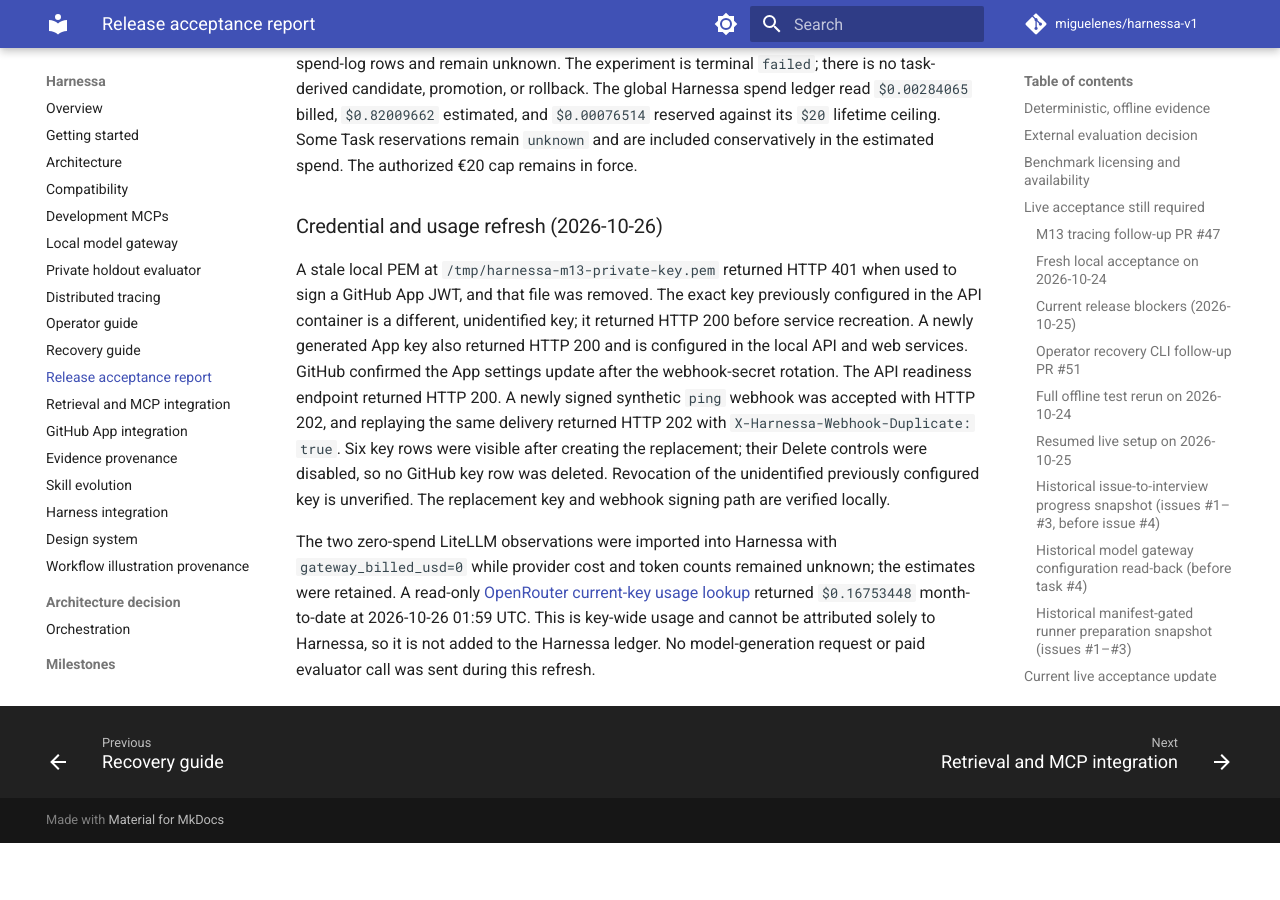
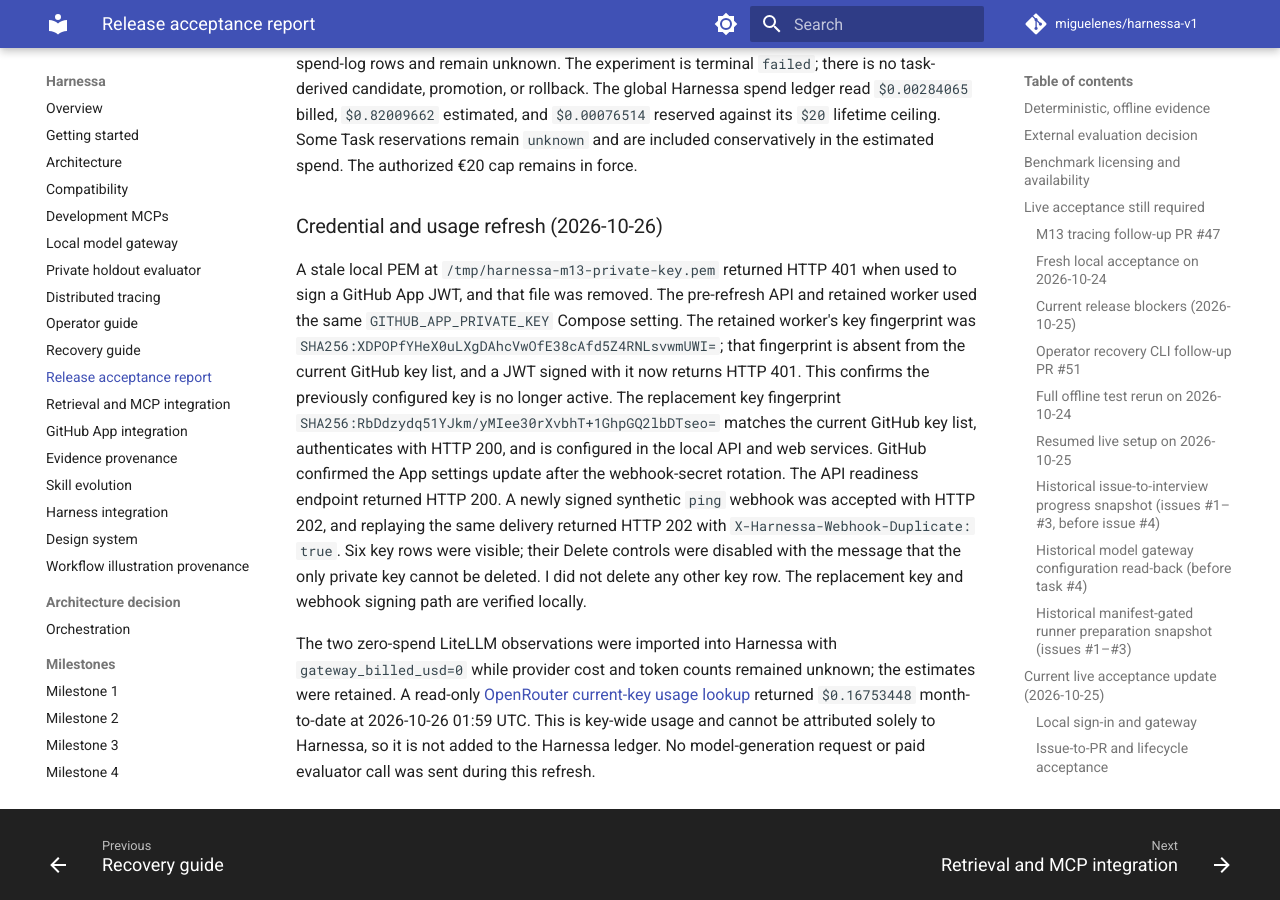
Before and after one commit to miguelenes/harnessa-v1, an MkDocs documentation site: the page built from docs/acceptance-report.md, in a window 1280 px wide and 900 px high, scrolled down 19714 px. Built offline with MkDocs 1.6.1 and Material for MkDocs 9.7.7, drawn with Linux system fonts in a browser that asks for light colours; comment, search, counter and statistics services are not loaded; before the commit the page ends 20557 px from its top, so only the background shows below that.

Commit message:
docs(m13): verify prior App key revocation

```diff
--- a/docs/acceptance-report.md
+++ b/docs/acceptance-report.md
@@ -245,17 +245,9 @@
 ### Credential and usage refresh (2026-10-26)
 
 A stale local PEM at `/tmp/harnessa-m13-private-key.pem` returned HTTP 401
-when used to sign a GitHub App JWT, and that file was removed. The exact key
-previously configured in the API container is a different, unidentified key; it
-returned HTTP 200 before service recreation. A newly generated App key also
-returned HTTP 200 and is configured in the local API and web services. GitHub
-confirmed the App settings update after the webhook-secret rotation. The API
-readiness endpoint returned HTTP 200. A newly signed synthetic `ping` webhook
-was accepted with HTTP 202, and replaying the same delivery returned HTTP 202
-with `X-Harnessa-Webhook-Duplicate: true`. Six key rows were visible after
-creating the replacement; their Delete controls were disabled, so no GitHub key
-row was deleted. Revocation of the unidentified previously configured key is
-unverified. The replacement key and webhook signing path are verified locally.
+when used to sign a GitHub App JWT, and that file was removed. The pre-refresh
+API and retained worker used the same `GITHUB_APP_PRIVATE_KEY` Compose setting.
+The retained worker's key fingerprint was `SHA256:XDPOPfYHeX0uLXgDAhcVwOfE38cAfd5Z4RNLsvwmUWI=`; that fingerprint is absent from the current GitHub key list, and a JWT signed with it now returns HTTP 401. This confirms the previously configured key is no longer active. The replacement key fingerprint `SHA256:RbDdzydq51YJkm/yMIee30rXvbhT+1GhpGQ2lbDTseo=` matches the current GitHub key list, authenticates with HTTP 200, and is configured in the local API and web services. GitHub confirmed the App settings update after the webhook-secret rotation. The API readiness endpoint returned HTTP 200. A newly signed synthetic `ping` webhook was accepted with HTTP 202, and replaying the same delivery returned HTTP 202 with `X-Harnessa-Webhook-Duplicate: true`. Six key rows were visible; their Delete controls were disabled with the message that the only private key cannot be deleted. I did not delete any other key row. The replacement key and webhook signing path are verified locally.
 
 The two zero-spend LiteLLM observations were imported into Harnessa with
 `gateway_billed_usd=0` while provider cost and token counts remained unknown;
```
Also changed, not shown: docs/milestones/13.md (+2 -2 lines).
